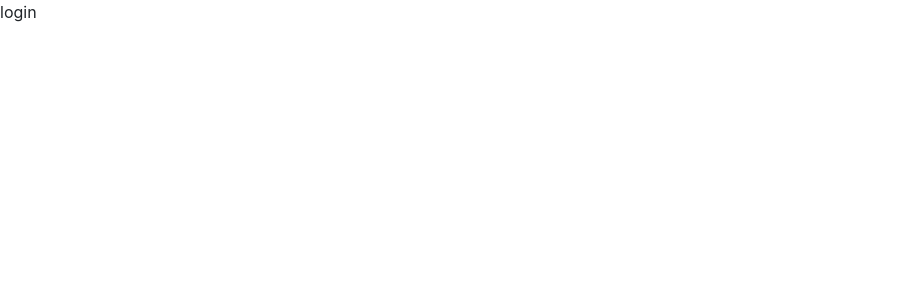
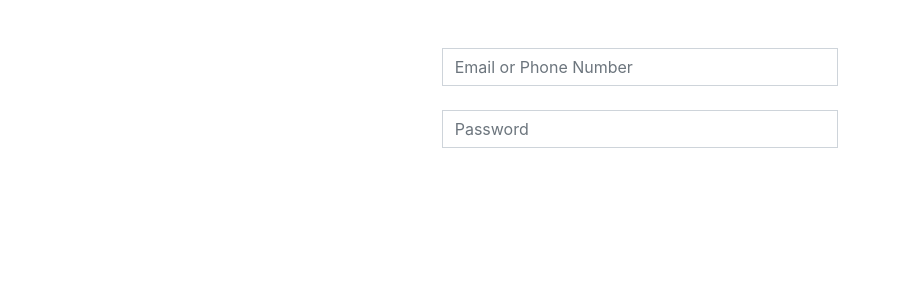
Before and after one commit to prime-infinity/itenx, a React (Create React App) app: page /login in a window 1280 px wide. Shown: the top 300 px of the page, without its empty margins (0-900 px from the left). Built offline with nearby package versions, Linux system fonts and the light colour scheme.

Commit message:
still working on login

```diff
--- a/public/index.html
+++ b/public/index.html
@@ -10,13 +10,10 @@
       content="Web site created using create-react-app"
     />
     <link rel="apple-touch-icon" href="%PUBLIC_URL%/logo192.png" />
-    <!--
-      manifest.json provides metadata used when your web app is installed on a
-      user's mobile device or desktop. See https://developers.google.com/web/fundamentals/web-app-manifest/
-    -->
     <link rel="manifest" href="%PUBLIC_URL%/manifest.json" />
 
-    <title>React App</title>
+    <link rel="stylesheet" href="%PUBLIC_URL%/bootstrap.css">
+    <title>Itenx</title>
   </head>
   <body>
     <noscript>You need to enable JavaScript to run this app.</noscript>
--- a/src/App.js
+++ b/src/App.js
@@ -1,14 +1,18 @@
 import { Route, Switch } from 'react-router-dom';
-import Login from './pages/Login';
+import Login from './pages/auth/Login';
+import Register from './pages/auth/Register';
 
 function App() {
 
   return (
-   <div>
+   <div className="container-fluid">
 
      <Switch>
         <Route path='/login'>
           <Login />
+        </Route>
+        <Route path='/register'>
+          <Register />
         </Route>
      </Switch>
 
--- a/src/index.js
+++ b/src/index.js
@@ -2,7 +2,6 @@ import React from 'react';
 import ReactDOM from 'react-dom';
 import {BrowserRouter} from 'react-router-dom'
 
-import './bootstrap.css';
 import App from './App';
 import reportWebVitals from './reportWebVitals';
 
--- a/src/pages/Login.js
+++ /dev/null
@@ -1,9 +0,0 @@
-
-function Login(){
-    return(
-        <div>
-            login
-        </div>
-    );
-}
-export default Login;
--- /dev/null
+++ b/src/pages/auth/Auth.module.css
@@ -0,0 +1,3 @@
+.customInput{
+    border-radius: 0px;
+}
--- /dev/null
+++ b/src/pages/auth/Login.js
@@ -0,0 +1,32 @@
+import classes from './Auth.module.css'
+
+
+function Login(){
+    return(
+
+        <div className="row">
+
+            <div className="col-12">
+
+                <div className="row pt-5">
+
+                    <div className="col-10 col-md-4 col-lg-4 mx-auto">
+
+                        <div className="form-group mb-4">
+                            <input type="text" placeholder="Email or Phone Number" className={`form-control ${classes.customInput}`} />
+                        </div>
+
+                        <div className="form-group mb-4">
+                            <input type="text" placeholder="Password" className={'form-control ' + classes.customInput} />
+                        </div>
+
+                    </div>
+
+                </div>
+
+            </div>
+
+        </div>
+    );
+}
+export default Login;
```
Also changed, not shown: public/bootstrap.css (renamed from src/bootstrap.css), src/pages/auth/Register.js (added).
